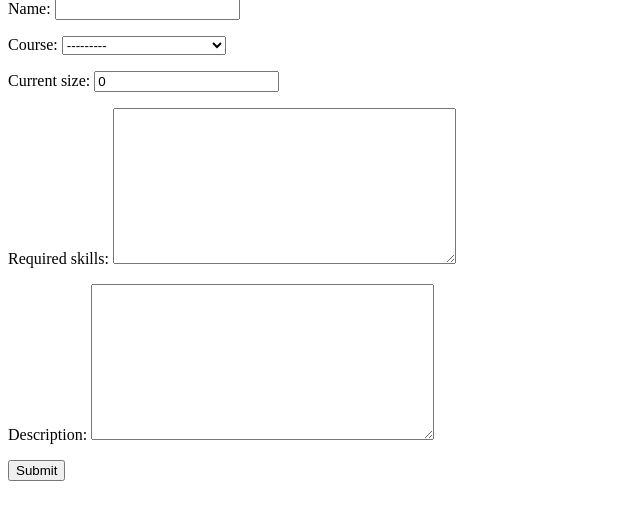
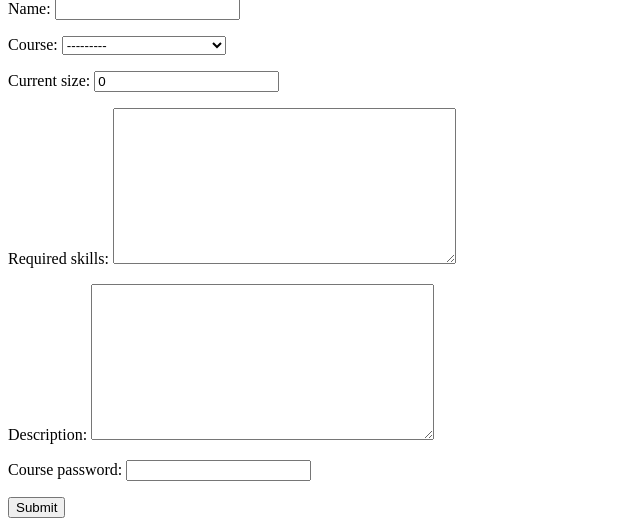
Before and after one commit to Zhouhao12345/Zhouhao12345.github.io, a Django app: page /teambuilder/create-team/ in a window 1280 px wide. Shown: the part 274-800 px from the top of the page, without its empty margins (0-640 px from the left). Run offline with Django 3.2, Linux system fonts and the light colour scheme; a user stored in the database is signed in; data comes from the database, SQL or seed files in the repository; both versions use the stored data as it was after the commit; some libraries are stand-ins or nearby versions.

Commit message:
Added course password validation to team creation

```diff
--- a/awesome_itech_project/teambuilder/forms.py
+++ b/awesome_itech_project/teambuilder/forms.py
@@ -19,10 +19,11 @@
         fields = ('username', 'password', 'email', 'first_name', 'last_name')
 
 class TeamForm(forms.ModelForm):
+    course_password = forms.CharField(max_length=15, required=True)
 
     class Meta:
         model = Team
-        fields = ('name', 'course','current_size', 'required_skills','description')
+        fields = ('name', 'course', 'current_size', 'required_skills','description')
 
 class CourseForm(forms.ModelForm):
     #code=forms.CharField(max_length=15, help_text="Please enter the course code")
--- a/awesome_itech_project/teambuilder/views.py
+++ b/awesome_itech_project/teambuilder/views.py
@@ -72,12 +72,22 @@
 
         if team_form.is_valid():
             user = request.user
-            team = team_form.save(commit=False)
-            team.creator = user
-            team.name = team.name.title()
-            team.save()
-            context_dict['created'] = True
-            return HttpResponseRedirect('/teambuilder/team/'+team.slug+'/details/')
+            course_password = request.POST['course_password']
+            course_id = request.POST['course']
+            course = Course.objects.get(pk=course_id)
+
+            if course_password == course.course_password:
+                team = team_form.save(commit=False)
+                team.creator = user
+                team.name = team.name.title()
+                team.save()
+                context_dict['created'] = True
+                return HttpResponseRedirect('/teambuilder/team/'+team.slug+'/details/')
+
+            else:
+                context_dict['password_error'] = "Invalid course password provided"
+                context_dict['created'] = False
+                context_dict['team_form'] = team_form
 
         else:
             context_dict['errors'] = team_form.errors
--- a/awesome_itech_project/templates/teambuilder/create_team.html
+++ b/awesome_itech_project/templates/teambuilder/create_team.html
@@ -1,12 +1,13 @@
 {% extends 'base.html' %}
 {% block title_block %}Build a team {% endblock %}
 {% block body_block %}
-
+    {% if not created %}
         <form id="team_form" method="post" action="{% url 'teambuilder:create_team' %}">
             {% csrf_token %}
             {{errors}}
+            {{password_error}}
             {{ team_form.as_p }}
             <input type="submit" value="Submit" />
         </form>
-
+    {% endif %}
 {% endblock %}
```
Also changed, not shown: awesome_itech_project/db.sqlite3, 2 other files. Lines whose indentation alone changed are shown as unchanged.
